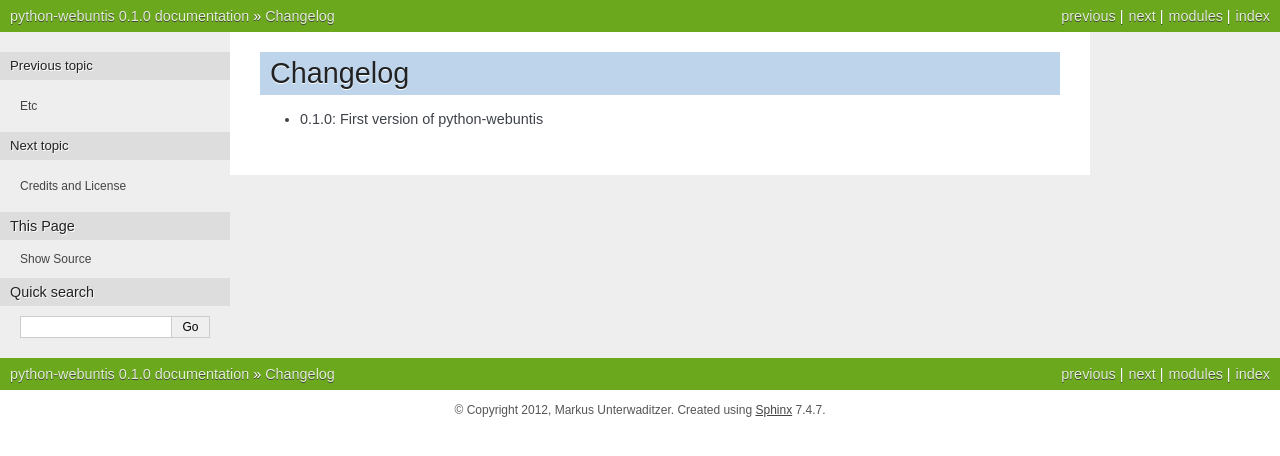
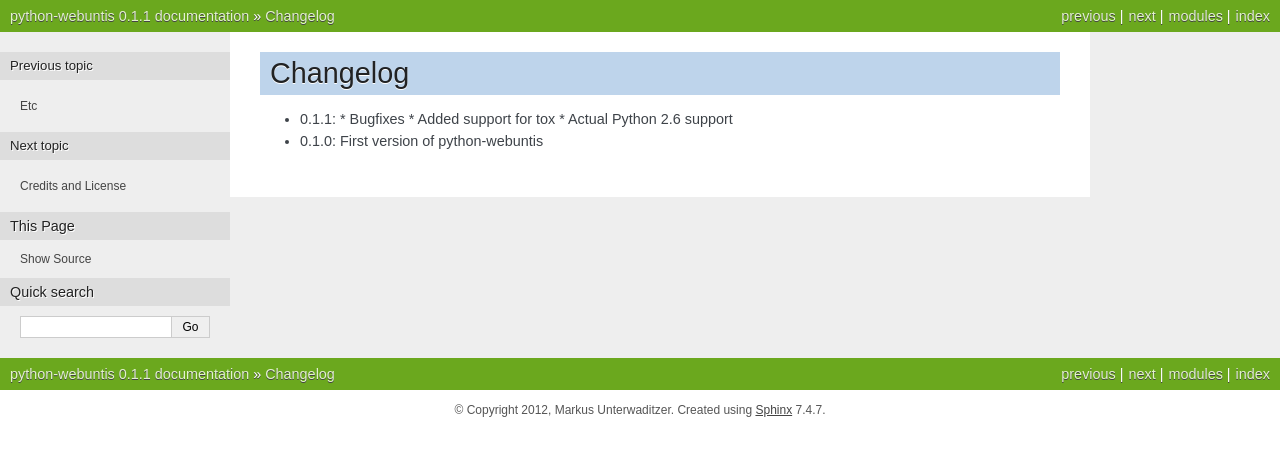
Before and after one commit to python-webuntis/python-webuntis, a Sphinx documentation site: the page built from docs/changelog.rst, in a window 1280 px wide. Shown: the top 456 px of the page. Built offline with Sphinx 7.4.7, drawn with Linux system fonts in a browser that asks for light colours.

Commit message:
New version

```diff
--- a/docs/changelog.rst
+++ b/docs/changelog.rst
@@ -2,4 +2,9 @@
 Changelog
 =========
 
+* 0.1.1:
+  * Bugfixes
+  * Added support for tox
+  * Actual Python 2.6 support
+
 * 0.1.0: First version of python-webuntis
--- a/docs/conf.py
+++ b/docs/conf.py
@@ -18,6 +18,7 @@ import sys, os
 # add these directories to sys.path here. If the directory is relative to the
 # documentation root, use os.path.abspath to make it absolute, like shown here.
 sys.path.insert(0, os.path.abspath('..'))
+
 
 # -- General configuration -----------------------------------------------------
 
@@ -48,10 +49,19 @@ copyright = '2012, Markus Unterwaditzer'
 # |version| and |release|, also used in various other places throughout the
 # built documents.
 #
-# The short X.Y version.
-version = '0.1'
-# The full version, including alpha/beta/rc tags.
-release = '0.1.0'
+import pkg_resources
+try:
+    release = pkg_resources.require('webuntis')[0].version  # The full version, including alpha/beta/rc tags.
+except pkg_resources.DistributionNotFound:
+    print('''
+To build the documentation, the distribution information of python-webuntis has
+to be available. Run "setup.py develop" to do this.
+''')
+    sys.exit(1)
+
+del pkg_resources
+
+version = '.'.join(release.split('.')[:2])  # The short X.Y version.
 
 # The language for content autogenerated by Sphinx. Refer to documentation
 # for a list of supported languages.
--- a/setup.py
+++ b/setup.py
@@ -2,6 +2,7 @@
 
 from setuptools import setup, find_packages
 from sys import version_info
+import pkg_resources
 
 dependencies = []
 
@@ -13,7 +14,7 @@ if version_info < (2,7):
 
 setup(
     name='webuntis',
-    version='0.1.0',
+    version='0.1.1',
     author='Markus Unterwaditzer',
     author_email='markus@unterwaditzer.net',
     packages=['webuntis', 'webuntis.tests'],
--- a/webuntis/__init__.py
+++ b/webuntis/__init__.py
@@ -4,5 +4,5 @@
     :copyright: (c) 2012 by Markus Unterwaditzer.
     :license: BSD, see LICENSE for more details.
 '''
-__version__ = '0.1.0'
+__version__ = '0.1.1'
 from webuntis.session import Session
```
